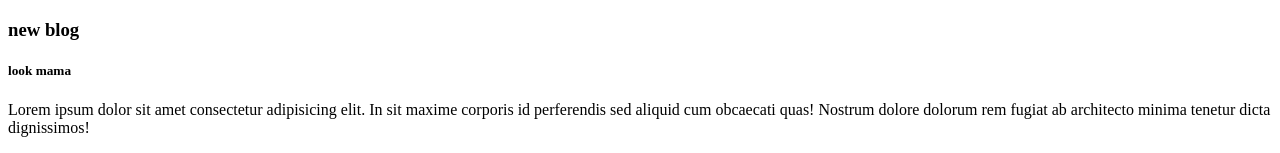
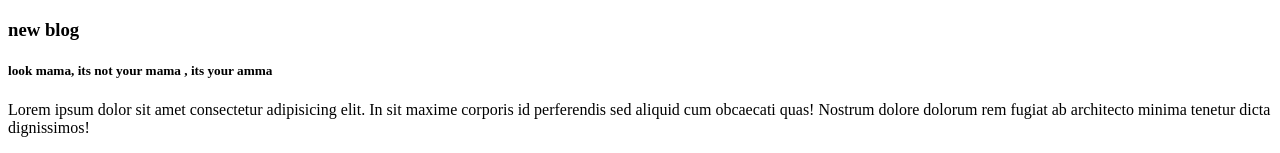
Before and after one commit to mohammadibrahim20/my-five-repo, a plain HTML site: page index.html in a window 1280 px wide. Shown: the top 153 px of the page. Drawn offline with Linux system fonts and the light colour scheme.

Commit message:
add new kicu

```diff
--- a/index.html
+++ b/index.html
@@ -9,9 +9,10 @@
 <body>
     <div>
         <h3>new blog</h3>
-        <h5>look mama
+        <h5>look mama, its not your mama , its your amma
 
         </h5>
+
         <p>Lorem ipsum dolor sit amet consectetur adipisicing elit. In sit maxime corporis id perferendis sed aliquid cum obcaecati quas! Nostrum dolore dolorum rem fugiat ab architecto minima tenetur dicta dignissimos!
         </p>
     </div>
```
